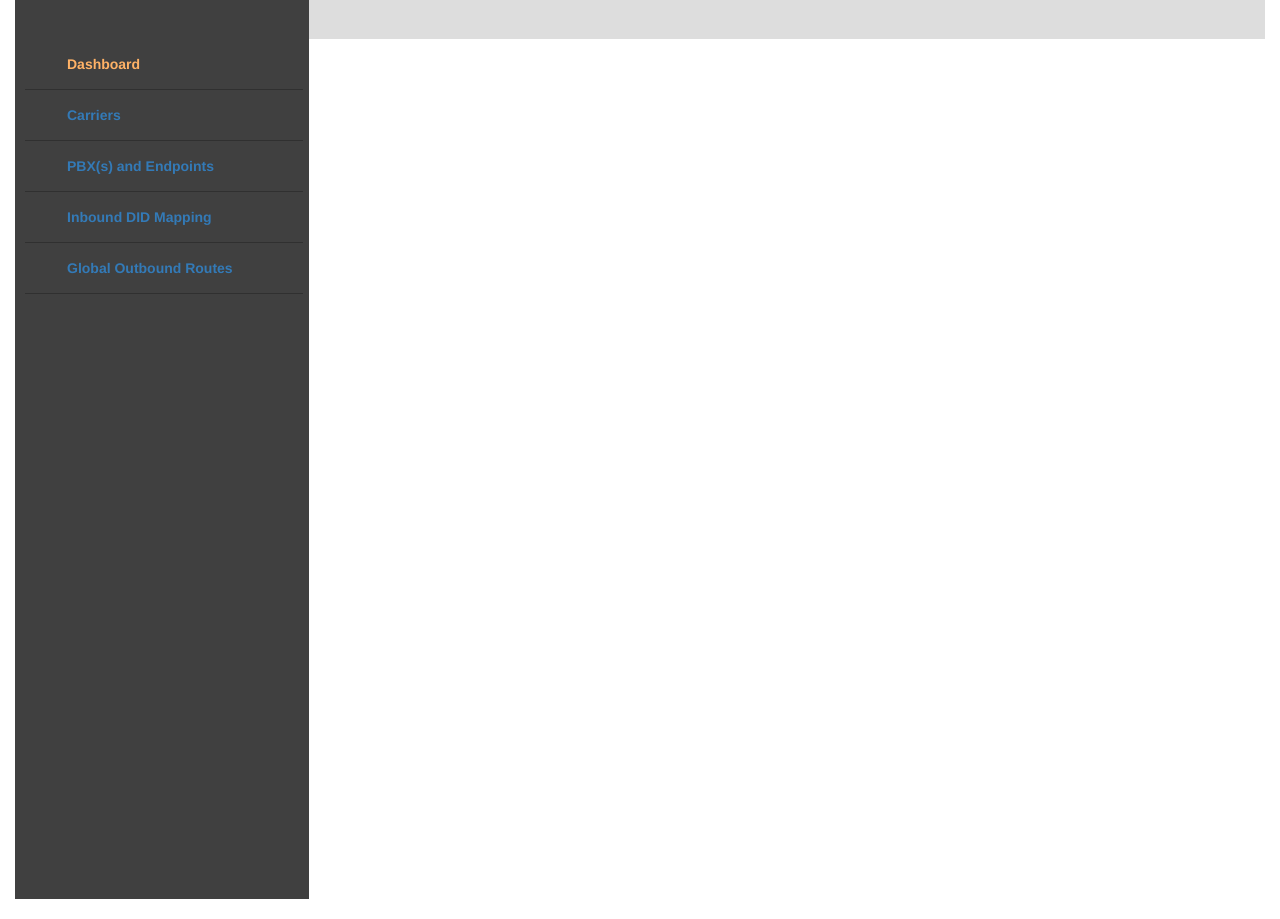
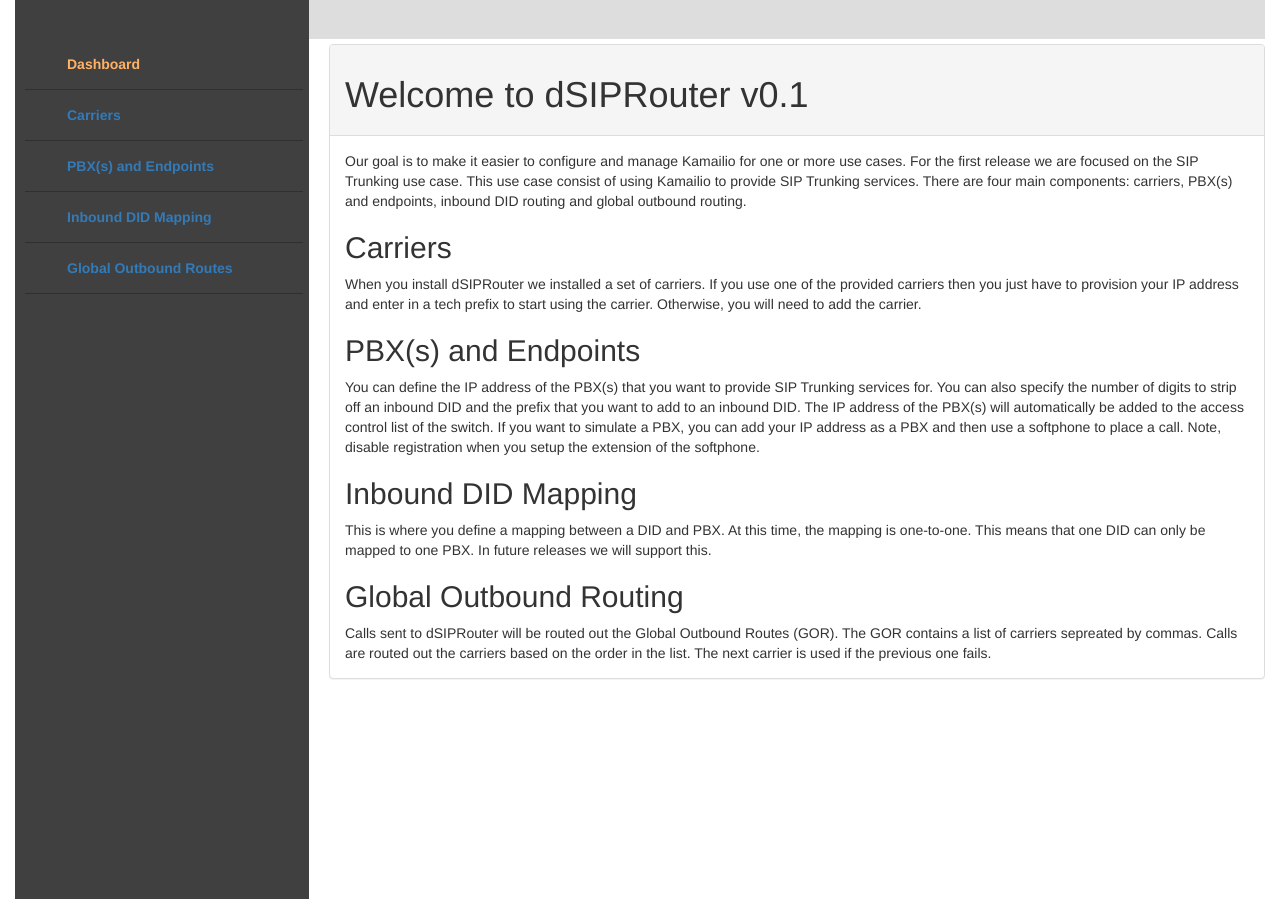
Before and after one commit to dOpensource/dsiprouter, a Flask app: page / in a window 1280 px wide. Shown: the part 121-1040 px from the top of the page. Run offline with Flask 2, Linux system fonts and the light colour scheme; the visitor is signed in with stand-in values (Sample User, id 1); parts of the project's set-up code (start-up, migrations or seed data) failed here and were passed over; some libraries are stand-ins or nearby versions.

Commit message:
added a intro screen

```diff
--- a/gui/dsiprouter.py
+++ b/gui/dsiprouter.py
@@ -15,7 +15,7 @@ def index():
         return render_template('index.html',version=settings.VERSION)
     else:
         action = request.args.get('action')
-        return render_template('dashboard.html',show_add_onload=action)
+        return render_template('dashboard.html',show_add_onload=action, version=settings.VERSION)
 
 @app.route('/login', methods=['POST'])
 def login():
--- a/gui/templates/dashboard.html
+++ b/gui/templates/dashboard.html
@@ -14,6 +14,26 @@
 
 {% endif %}
 
+<div class="panel panel-default" style="margin-top:5px">
+<div class="panel-heading"><h1>Welcome to dSIPRouter v{{version}}</h1></div>
+<div class="panel-body">
+Our goal is to make it easier to configure and manage Kamailio for one or more use cases.  For the first release we are focused on the SIP Trunking use case.
+This use case consist of using Kamailio to provide SIP Trunking services.  There are four main components: carriers, PBX(s) and endpoints, inbound DID routing and global outbound routing.
+
+<h2>Carriers</h2>
+When you install dSIPRouter we installed a set of carriers.  If you use one of the provided carriers then you just have to provision your IP address and enter in a tech prefix
+to start using the carrier.  Otherwise, you will need to add the carrier.
+
+<h2>PBX(s) and Endpoints</h2>
+You can define the IP address of the PBX(s) that you want to provide SIP Trunking services for.  You can also specify the number of digits to strip off an inbound DID and the prefix that you want to
+add to an inbound DID.  The IP address of the PBX(s) will automatically be added to the access control list of the switch.  If you want to simulate a PBX, you can add your IP address as a PBX and then use a softphone to place a call.  Note, disable registration when you setup the extension of the softphone.
+
+<h2>Inbound DID Mapping</h2>
+This is where you define a mapping between a DID and PBX.  At this time, the mapping is one-to-one.  This means that one DID can only be mapped to one PBX.  In future releases we will support this.
+
+<h2>Global Outbound Routing</h2>
+Calls sent to dSIPRouter will be routed out the Global Outbound Routes (GOR).  The GOR contains a list of carriers sepreated by commas.  Calls are routed out the carriers based on the order in the list.  The next carrier is used if the previous one fails.
+</div>
 {% endblock %}
 
 {% block js %}
```
